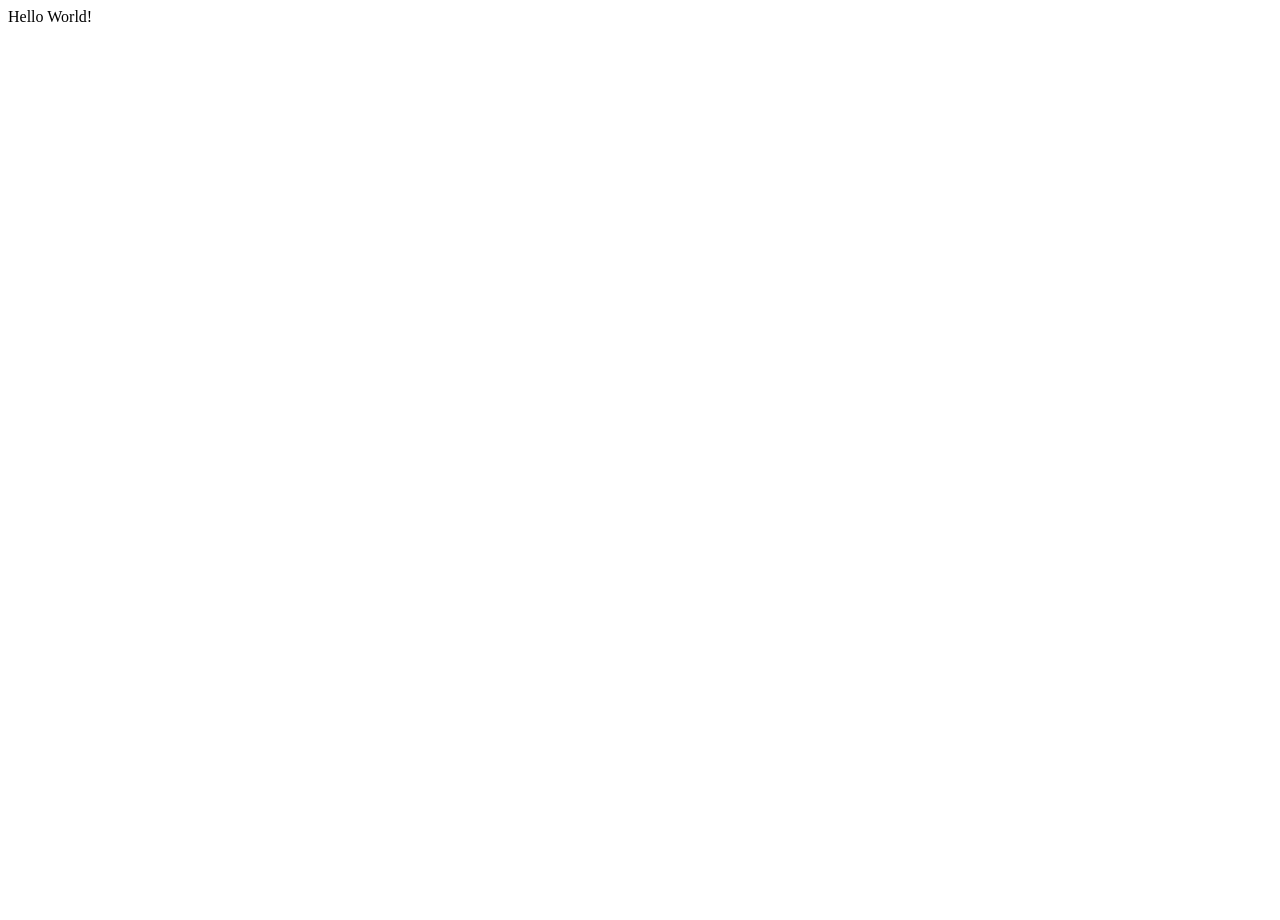
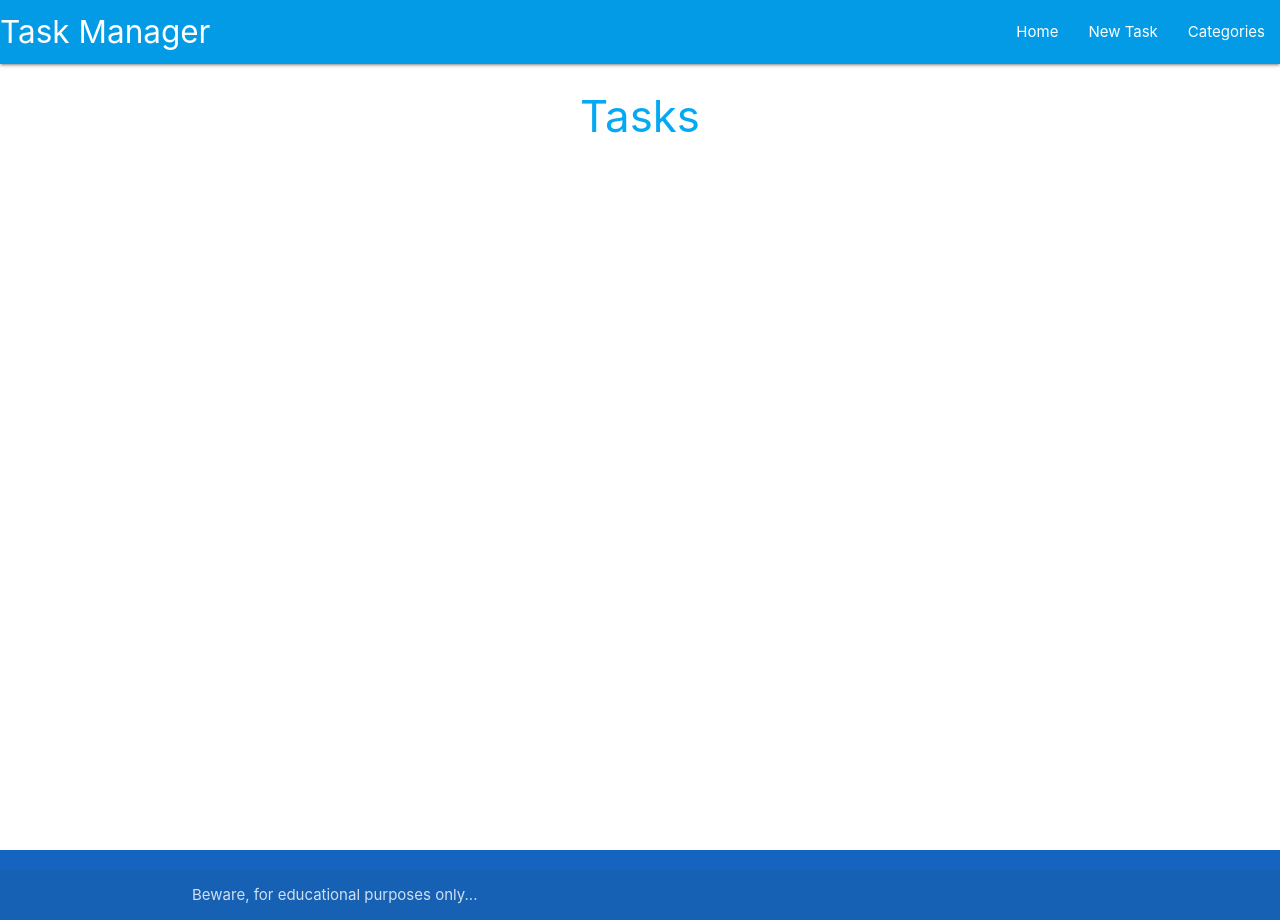
Before and after one commit to RadheyaM/Task-Project, a Flask app: page / in a window 1280 px wide. Before the commit the page is almost empty. Run offline with Flask 2, Linux system fonts and the light colour scheme.

Commit message:
template inheritance, setting up the frontend templates

```diff
--- a/taskmanager/routes.py
+++ b/taskmanager/routes.py
@@ -5,4 +5,4 @@ from taskmanager.models import Category, Task
 
 @app.route("/")
 def home():
-    return render_template("base.html")
+    return render_template("tasks.html")
--- /dev/null
+++ b/taskmanager/static/css/style.css
@@ -0,0 +1,9 @@
+body {
+    display: flex;
+    min-height: 100vh;
+    flex-direction: column;
+}
+
+main {
+    flex: 1 0 auto;
+}
--- /dev/null
+++ b/taskmanager/static/js/script.js
@@ -0,0 +1,4 @@
+document.addEventListener('DOMContentLoaded', function () {
+    let sidenav = document.querySelectorAll('.sidenav');
+    M.Sidenav.init(sidenav);
+});
--- a/taskmanager/templates/base.html
+++ b/taskmanager/templates/base.html
@@ -5,13 +5,50 @@
     <meta charset="UTF-8">
     <meta http-equiv="X-UA-Compatible" content="IE=edge">
     <meta name="viewport" content="width=device-width, initial-scale=1.0">
+    <link rel="stylesheet" href="https://fonts.googleapis.com/icon?family=Material+Icons">
+    <link rel="stylesheet" href="https://cdnjs.cloudflare.com/ajax/libs/materialize/1.0.0/css/materialize.min.css">
+    <link rel="stylesheet" href="{{ url_for('static', filename='css/style.css') }}">
     <title>Task Manager</title>
 </head>
 
 <body>
+    <header>
+        <nav class="light-blue darken-1">
+            <div class="nav-wrapper">
+                <a href="{{ url_for('home') }}" class="brand-logo">Task Manager</a>
+                <a href="#" data-target="mobile-demo" class="sidenav-trigger"><i class="material-icons">menu</i></a>
+                <ul class="right hide-on-med-and-down">
+                    <li><a href="{{ url_for('home') }}">Home</a></li>
+                    <li><a href="">New Task</a></li>
+                    <li><a href="">Categories</a></li>
+                </ul>
+            </div>
+        </nav>
 
-    Hello World!
+        <!-- mobile sidenav -->
+        <ul class="sidenav" id="mobile-demo">
+            <li><a href="{{ url_for('home') }}">Home</a></li>
+            <li><a href="">New Task</a></li>
+            <li><a href="">Categories</a></li>
+        </ul>
+    </header>
 
+    <main class="container">
+        {% block content %}
+
+        {% endblock %}
+    </main>
+
+    <footer class="page-footer blue darken-3">
+        <div class="footer-copyright">
+            <div class="container">
+                Beware, for educational purposes only...
+            </div>
+        </div>
+    </footer>
+
+    <script src="https://cdnjs.cloudflare.com/ajax/libs/materialize/1.0.0/js/materialize.min.js"></script>
+    <script src="{{ url_for('static', filename='js/script.js') }}"></script>
 </body>
 
 </html>
--- /dev/null
+++ b/taskmanager/templates/tasks.html
@@ -0,0 +1,6 @@
+{% extends "base.html" %}
+{% block content %}
+
+<h3 class="light-blue-text text-darkend-4 center-align">Tasks</h3>
+
+{% endblock %}
```
